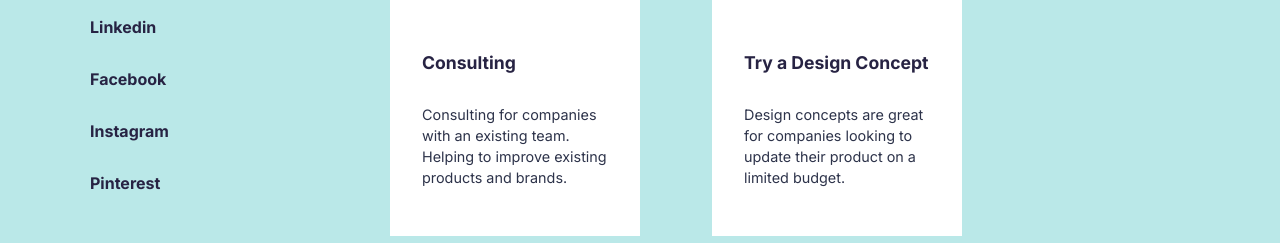
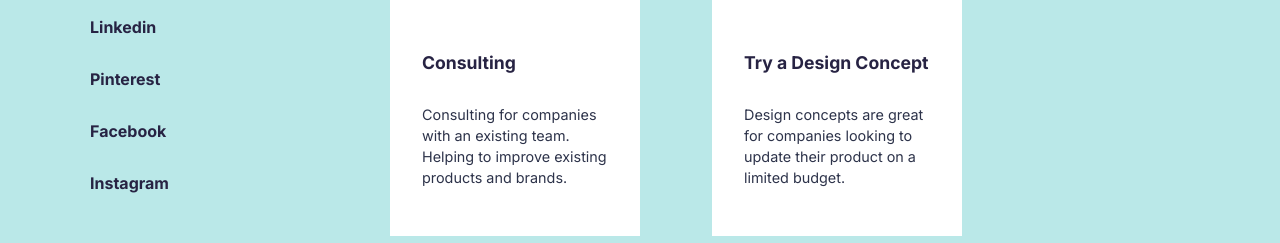
Before and after one commit to roxtran/roxanne-react, a React (Create React App) app: page / in a window 1280 px wide. Shown: the part 4094-4337 px from the top of the page. Built offline with nearby package versions, Linux system fonts and the light colour scheme.

Commit message:
updated socials order

```diff
--- a/src/components/Contact.js
+++ b/src/components/Contact.js
@@ -32,6 +32,15 @@ const Contact = () => {
           </li>
           <li>
             <a
+              href='https://www.pinterest.ca/rox127/'
+              target='_blank'
+              rel='noreferrer'
+            >
+              Pinterest
+            </a>
+          </li>
+          <li>
+            <a
               href='https://www.facebook.com/rox127/'
               target='_blank'
               rel='noreferrer'
@@ -46,15 +55,6 @@ const Contact = () => {
               rel='noreferrer'
             >
               Instagram
-            </a>
-          </li>
-          <li>
-            <a
-              href='https://www.pinterest.ca/rox127/'
-              target='_blank'
-              rel='noreferrer'
-            >
-              Pinterest
             </a>
           </li>
         </ul>
```
